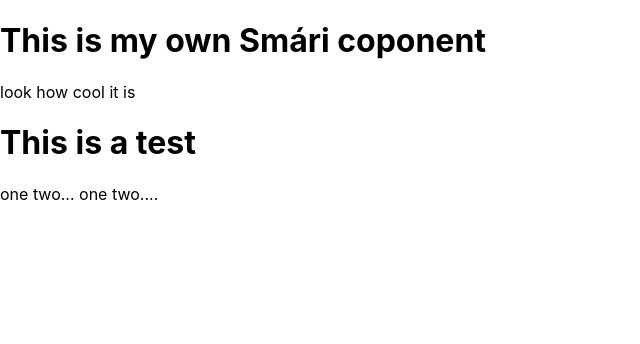
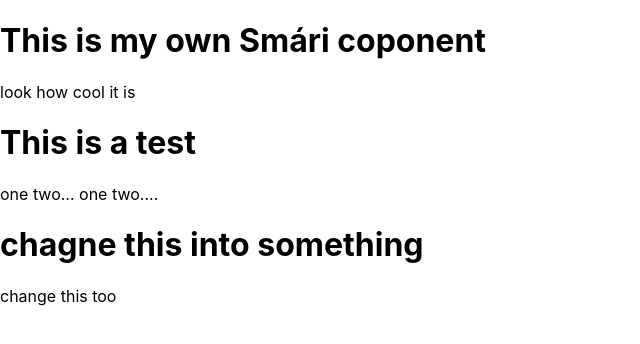
Before and after one commit to vefthroun-2020/branches, a React (Create React App) app: page / in a window 1280 px wide. Shown: the top 344 px of the page, without its empty margins (0-640 px from the left). Built offline with nearby package versions, Linux system fonts and the light colour scheme.

Commit message:
I just made a new component to this project

```diff
--- a/src/App.js
+++ b/src/App.js
@@ -1,11 +1,13 @@
 import Smari from './components/Smari';
 import Testing from './components/Testing';
+import MyName from './components/MyName';
 
 function App() {
   return (
     <div>
       <Smari />
       <Testing />
+      <MyName />
     </div>
   );
 }
--- /dev/null
+++ b/src/components/MyName.js
@@ -0,0 +1,9 @@
+const Smari = ()=>{
+    return(
+        <div>
+            <h1>chagne this into something</h1>
+            <p>change this too</p>
+        </div>
+    )
+}
+export default Smari;
```
Also changed, not shown: 1 other file (tests, documents, lock files or other folders).
